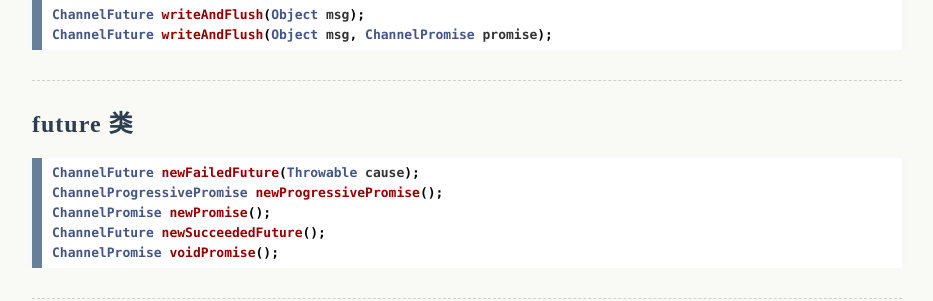
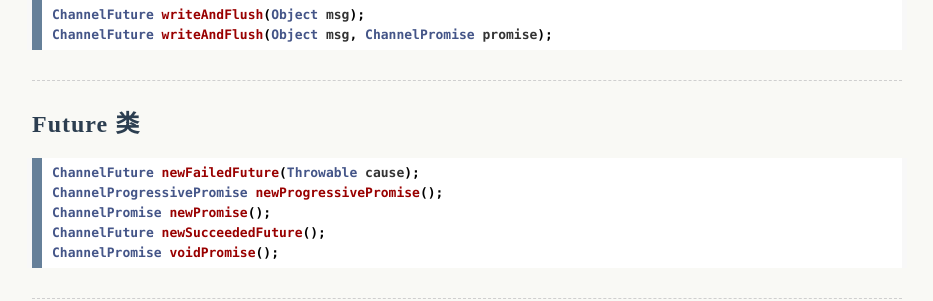
Before and after one commit to uxgnoz/uxgnoz.github.com, a Jekyll site: the page built from _posts/2018-10-20-netty-ChannelHandlerContext.md, in a window 1280 px wide and 900 px high, scrolled down 2948 px. Shown: the part 152-453 px from the top of the window, without its empty margins (173-1106 px from the left). Built offline with Jekyll 4.4.1, drawn with Linux system fonts in a browser that asks for light colours; comment, search, counter and statistics services are not loaded.

```diff
--- a/_posts/2018-10-20-netty-ChannelHandlerContext.md
+++ b/_posts/2018-10-20-netty-ChannelHandlerContext.md
@@ -158,7 +158,7 @@ ChannelFuture writeAndFlush(Object msg, ChannelPromise promise);
 
 ------
 
-## future 类
+## Future 类
 
 {% highlight java %}
 ChannelFuture newFailedFuture(Throwable cause);
```
